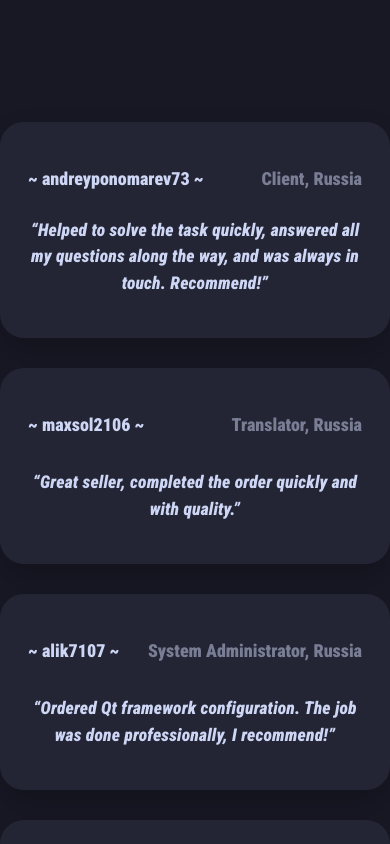
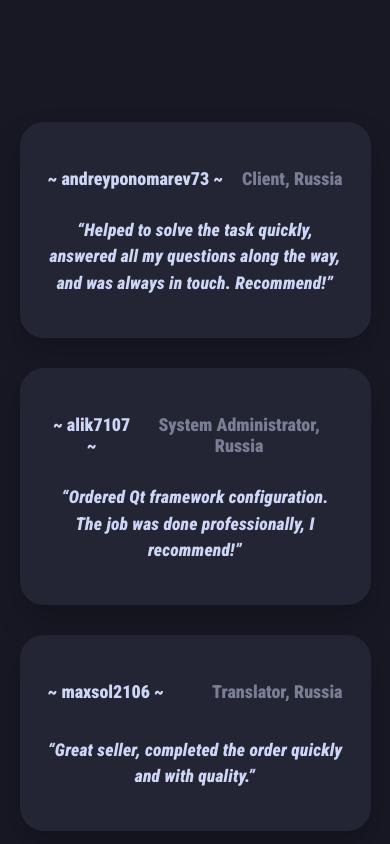
Before and after one commit to Nighty3098/Nighty3098.github.io, a React (Create React App) app: page / in a window 390 px wide. Shown: the part 2760-3604 px from the top of the page. Built offline with nearby package versions, Linux system fonts and the light colour scheme; a web font is replaced by a local one.

Commit message:
Refactor review layout to use a two-column grid system, enhancing responsiveness and readability. Introduce flexbox properties for better alignment of review cards.

```diff
--- a/src/components/ReviewsSlider.jsx
+++ b/src/components/ReviewsSlider.jsx
@@ -1,17 +1,33 @@
 import React from "react";
 import { useTranslation } from "react-i18next";
+
+const splitToColumns = (arr, columns = 2) => {
+  const result = Array.from({ length: columns }, () => []);
+  arr.forEach((item, i) => {
+    result[i % columns].push(item);
+  });
+  return result;
+};
 
 const ReviewsSlider = () => {
   const { t } = useTranslation();
   const reviews = t("reviews_list", { returnObjects: true });
+  const columns = splitToColumns(reviews, 2);
 
   return (
     <div className="review-slider-container">
       <div className="review-grid">
-        {reviews.map((review, i) => (
-          <div className="review-card" key={i}>
-            <div className="review-card-name"><p style={{ fontSize: "large"}}>~ {review.name} ~</p><p style={{ fontSize: "large", opacity: "0.5" }}>{review.role}</p></div>
-            <div className="review-card-text">“{review.text}”</div>
+        {columns.map((col, colIdx) => (
+          <div className="review-column" key={colIdx}>
+            {col.map((review, i) => (
+              <div className="review-card" key={i}>
+                <div className="review-card-name">
+                  <p style={{ fontSize: "large" }}>~ {review.name} ~</p>
+                  <p style={{ fontSize: "large", opacity: "0.5" }}>{review.role}</p>
+                </div>
+                <div className="review-card-text">“{review.text}”</div>
+              </div>
+            ))}
           </div>
         ))}
       </div>
--- a/src/index.css
+++ b/src/index.css
@@ -1117,12 +1117,19 @@ h3 {
 
 .review-grid {
   display: grid;
-  grid-template-columns: repeat(auto-fit, minmax(320px, 1fr));
+  grid-template-columns: repeat(2, 1fr);
   gap: 30px;
-  width: 100%;
+  width: 90%;
+  max-width: 900px;
   justify-content: center;
   align-items: stretch;
   margin-bottom: 60px;
+}
+
+.review-column {
+  display: flex;
+  flex-direction: column;
+  gap: 30px;
 }
 
 @media (max-width: 700px) {
@@ -1130,11 +1137,20 @@ h3 {
     grid-template-columns: 1fr;
     gap: 20px;
   }
+  .review-column {
+    width: 100%;
+    gap: 20px;
+  }
 }
 
 .review-slider-container {
   margin-bottom: 0;
   padding-bottom: 40px;
+  display: flex;
+  flex-direction: column;
+  align-items: center;
+  align-content: center;
+  justify-content: center;
 }
 
 .review-slider-title {
```
